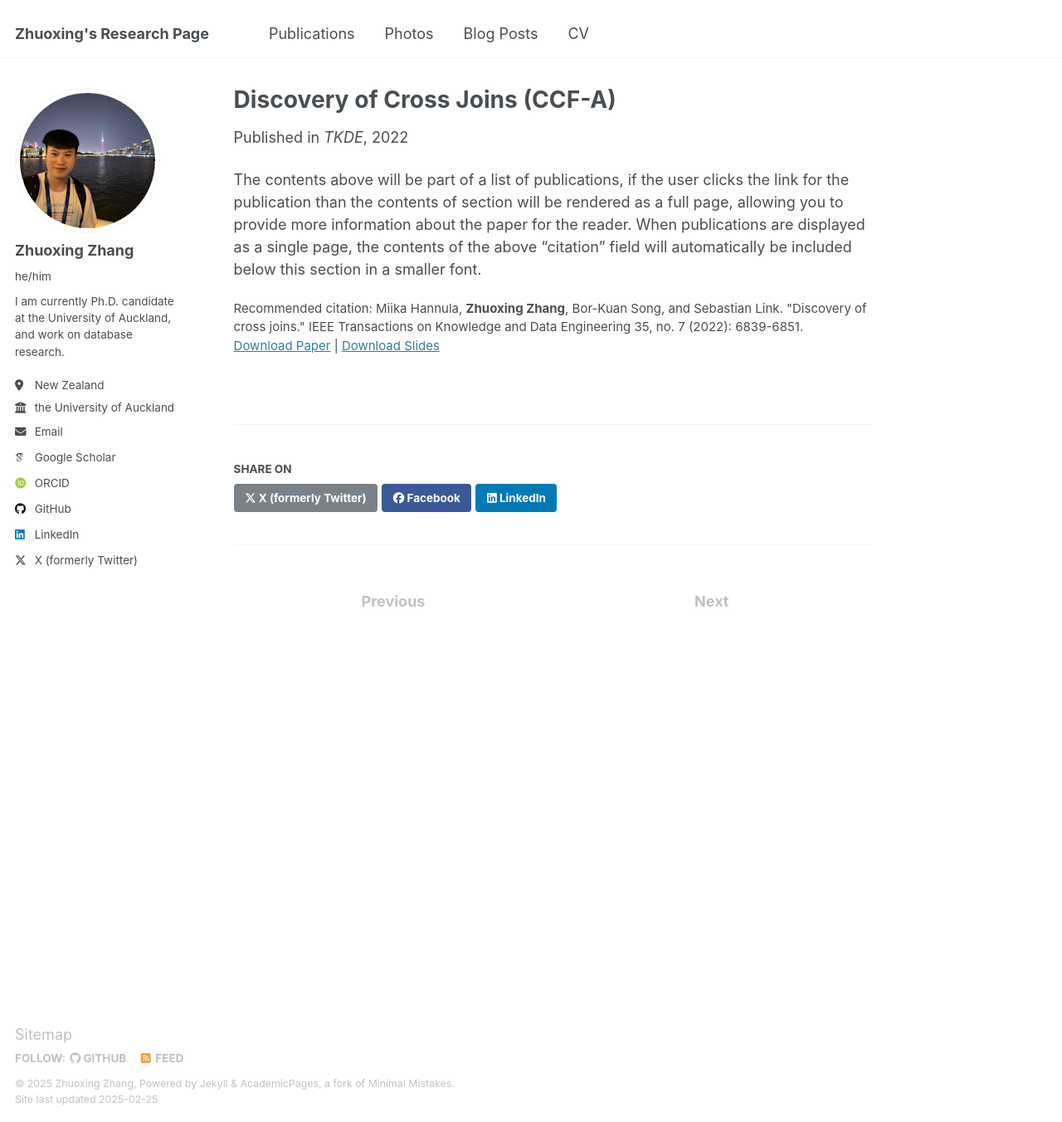
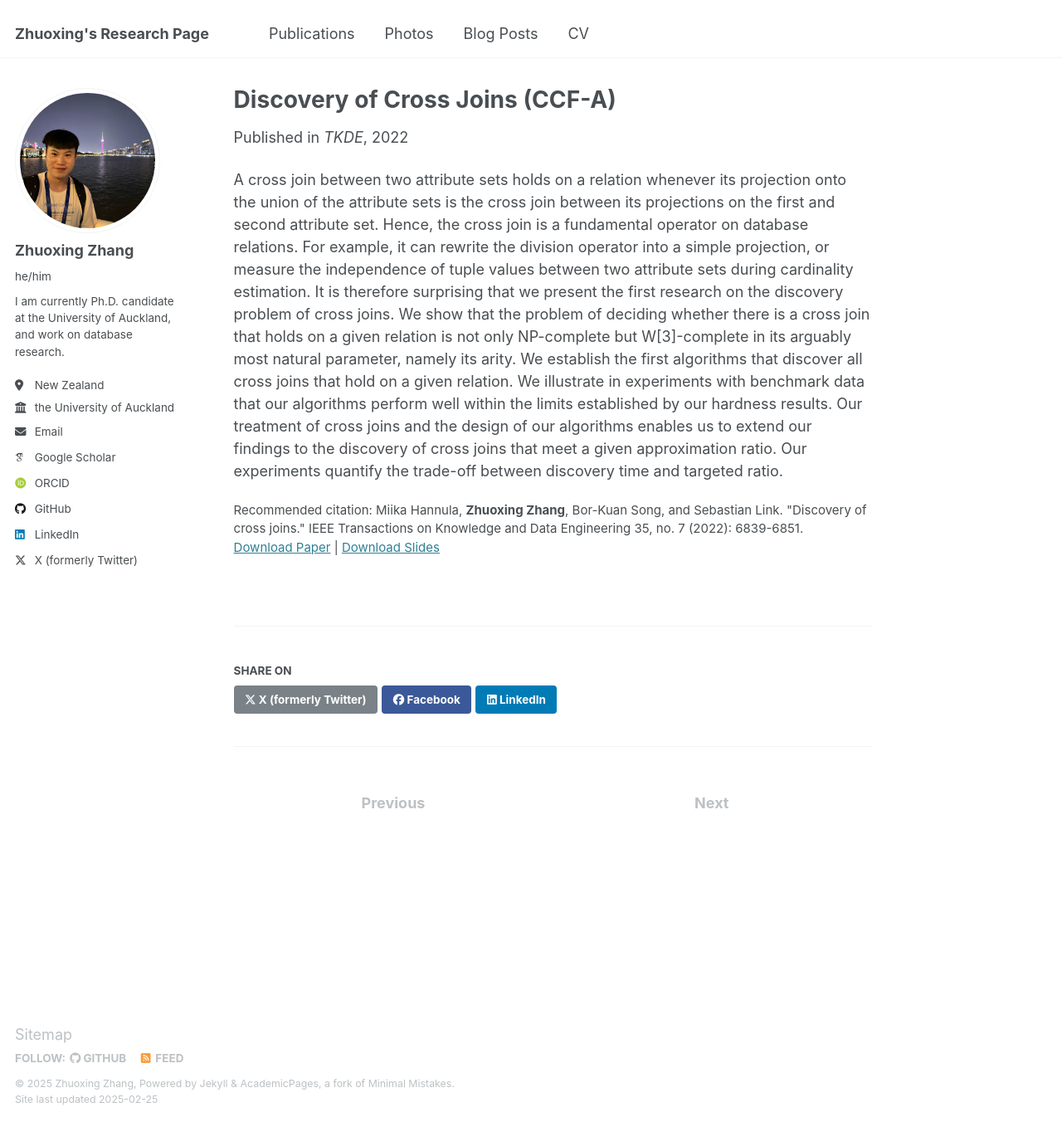
Before and after one commit to zhuoxingzhang/zhuoxingzhang.github.io, a Jekyll site: the page built from _publications/tkde22crossjoins.md, in a window 1280 px wide and 1352 px high. Shown: the whole window at 83% size. Built offline with Jekyll 4.4.1, drawn with Linux system fonts in a browser that asks for light colours; some web fonts are replaced.

Commit message:
Update tkde22crossjoins.md

```diff
--- a/_publications/tkde22crossjoins.md
+++ b/_publications/tkde22crossjoins.md
@@ -11,4 +11,4 @@ paperurl: 'https://ieeexplore.ieee.org/abstract/document/9835144'
 citation: 'Miika Hannula, <strong>Zhuoxing Zhang</strong>, Bor-Kuan Song, and Sebastian Link. "Discovery of cross joins." IEEE Transactions on Knowledge and Data Engineering 35, no. 7 (2022): 6839-6851.'
 ---
 
-The contents above will be part of a list of publications, if the user clicks the link for the publication than the contents of section will be rendered as a full page, allowing you to provide more information about the paper for the reader. When publications are displayed as a single page, the contents of the above "citation" field will automatically be included below this section in a smaller font.
+A cross join between two attribute sets holds on a relation whenever its projection onto the union of the attribute sets is the cross join between its projections on the first and second attribute set. Hence, the cross join is a fundamental operator on database relations. For example, it can rewrite the division operator into a simple projection, or measure the independence of tuple values between two attribute sets during cardinality estimation. It is therefore surprising that we present the first research on the discovery problem of cross joins. We show that the problem of deciding whether there is a cross join that holds on a given relation is not only NP-complete but W[3]-complete in its arguably most natural parameter, namely its arity. We establish the first algorithms that discover all cross joins that hold on a given relation. We illustrate in experiments with benchmark data that our algorithms perform well within the limits established by our hardness results. Our treatment of cross joins and the design of our algorithms enables us to extend our findings to the discovery of cross joins that meet a given approximation ratio. Our experiments quantify the trade-off between discovery time and targeted ratio.
```
